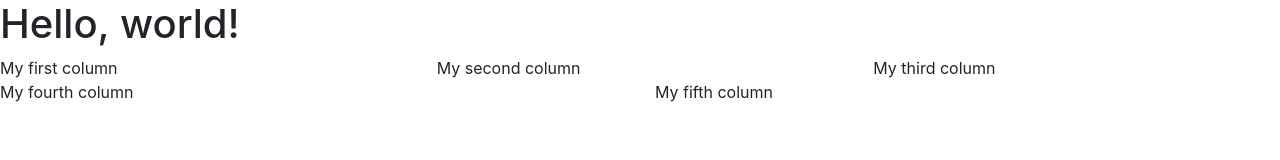
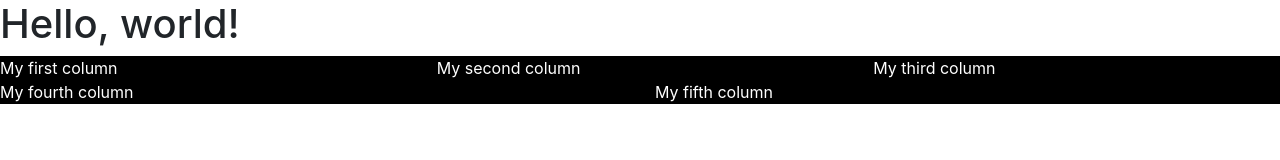
Before and after one commit to jusso89/jusso89.github.io, a plain HTML site: page Bootstrap/bootstrap.html in a window 1280 px wide. Drawn offline with nearby package versions, Linux system fonts and the light colour scheme.

Commit message:
Update bootstrap.html

```diff
--- a/Bootstrap/bootstrap.html
+++ b/Bootstrap/bootstrap.html
@@ -7,7 +7,7 @@
 
     <!-- Bootstrap CSS -->
     <link rel="stylesheet" href="https://maxcdn.bootstrapcdn.com/bootstrap/4.0.0/css/bootstrap.min.css" integrity="sha384-Gn5384xqQ1aoWXA+058RXPxPg6fy4IWvTNh0E263XmFcJlSAwiGgFAW/dAiS6JXm" crossorigin="anonymous">
-    <link rel="stylesheet-2" href="bootstrap.css">
+    <link rel="stylesheet" type="text/css" href="bootstrap.css"/>
 
     <title>Hello, world!</title>
   </head>
```
